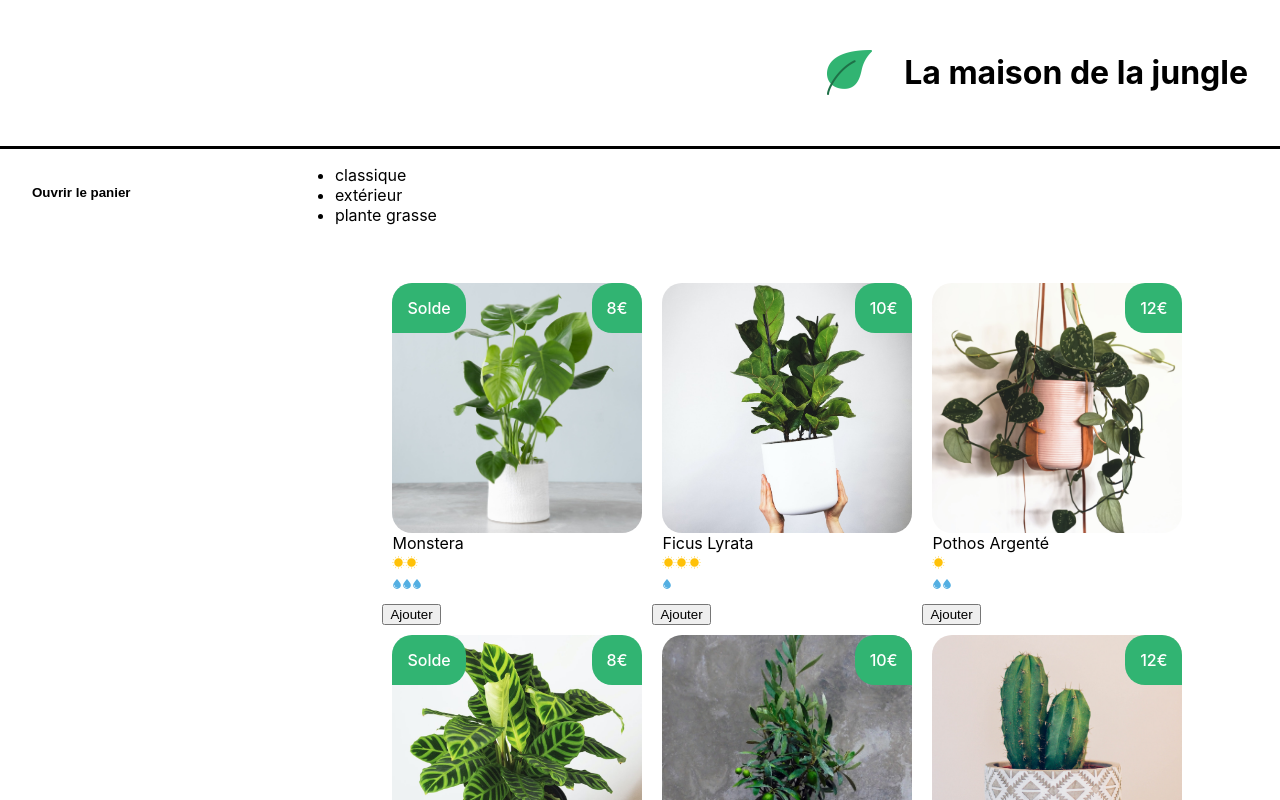
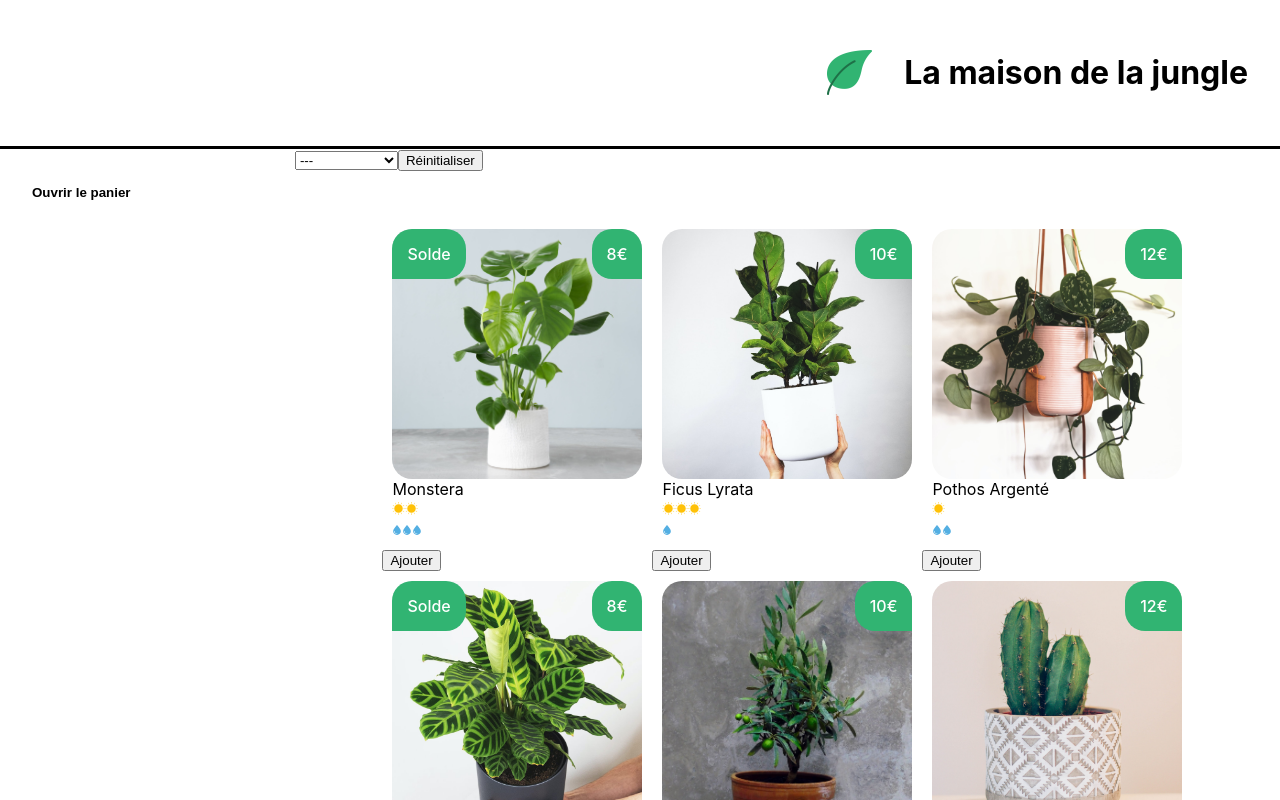
Before and after one commit to Ambrosioc/la-maison-jungle, a React (Create React App) app: page / in a window 1280 px wide. Shown: the top 800 px of the page. Built offline with nearby package versions, Linux system fonts and the light colour scheme.

Commit message:
add Categories component and css categorie fil

```diff
--- /dev/null
+++ b/src/components/Categories.js
@@ -0,0 +1,25 @@
+import React from "react";
+import "../styles/Categories.css";
+
+function Categories({ setActiveCategory, categories, activeCategory }) {
+  console.log(categories);
+  return (
+    <div className="lmj-shopping-list">
+      <select
+        value={activeCategory}
+        onChange={(e) => setActiveCategory(e.target.value)}
+        className="lmj-categories-select"
+      >
+        <option value="">---</option>
+        {categories.map((cat) => (
+          <option key={cat} value={cat}>
+            {cat}
+          </option>
+        ))}
+      </select>
+      <button onClick={() => setActiveCategory("")}>Réinitialiser</button>
+    </div>
+  );
+}
+
+export default Categories;
--- a/src/components/ShoppingList.js
+++ b/src/components/ShoppingList.js
@@ -1,8 +1,11 @@
+import { useState } from "react";
 import { plantList } from "../data/plantList";
 import "../styles/ShoppingList.css";
+import Categories from "./Categories";
 import PlantItem from "./PlantItem";
 
 function ShoppingList({ cart, updateCart }) {
+  const [activeCategory, setActiveCategory] = useState("");
   const categories = plantList.reduce(
     (acc, plant) =>
       acc.includes(plant.category) ? acc : acc.concat(plant.category),
@@ -26,11 +29,11 @@
 
   return (
     <div className="lmj-shopping-list">
-      <ul>
-        {categories.map((cat) => (
-          <li key={cat}>{cat}</li>
-        ))}
-      </ul>
+      <Categories
+        categories={categories}
+        activeCategory={activeCategory}
+        setActiveCategory={setActiveCategory}
+      />
       <ul className="lmj-plant-list">
         {plantList.map(
           ({
```
Also changed, not shown: src/styles/Categories.css (added).
